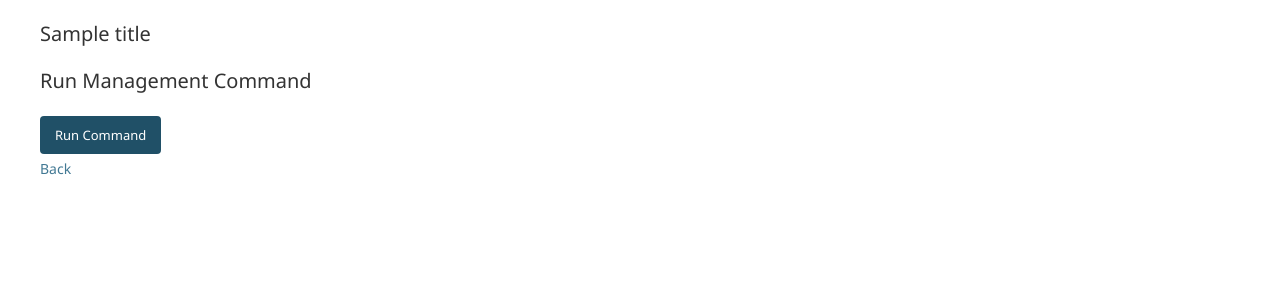
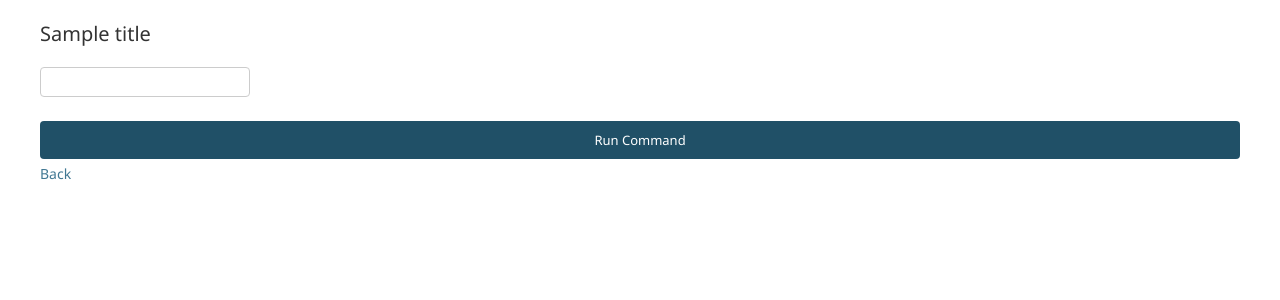
Before and after one commit to Lcrs123/django-admin-commander, a Django app: template src/django_admin_commands/templates/django_admin_commands/admin/run_command.html in a window 1280 px wide. Shown: the part 92-392 px from the top of the page. Run offline with Django 5.2, Linux system fonts and the light colour scheme; the template is opened without the code that fills it: most values are stand-ins (such as "Sample title", 1, 10 or a date in 2020); form fields are guessed from the names that the template uses.

Commit message:
Simplify template to use grid

```diff
--- a/src/django_admin_commands/templates/django_admin_commands/admin/run_command.html
+++ b/src/django_admin_commands/templates/django_admin_commands/admin/run_command.html
@@ -1,11 +1,10 @@
 {% extends "admin/base_site.html" %}
 {% block content %}
-  <h1>Run Management Command</h1>
+  <h1>{{form.title}}</h1>
   <form method="post">{% csrf_token %}
-    <div style="display: inline-flex; flex-direction: column;">
+    <div style="display: grid; justify-items: stretch; align-items: center; grid-template-columns: auto 1fr; text-align: end">
       {% for field in form %}
         {% if field.name == "command" %}
-          <div>
           {{field.label_tag}}
           <select
             name="{{field.name}}"
@@ -23,16 +22,13 @@
             {% endfor %}
           </select>
           {{field.errors}}
-        </div>
         {% else %}
-        <div style="display: inline-flex;align-items: center;">
           {{ field.label_tag }}
           {{ field }}
-        </div>
         {{ field.errors }}
         {% endif %}
       {% endfor %}
-    <input type="submit" value="Run Command" class="default">
+    <input style="grid-column: span 2" type="submit" value="Run Command" class="default">
   </form>
   <p><a href="../">Back</a></p>
 {% endblock %}
```
